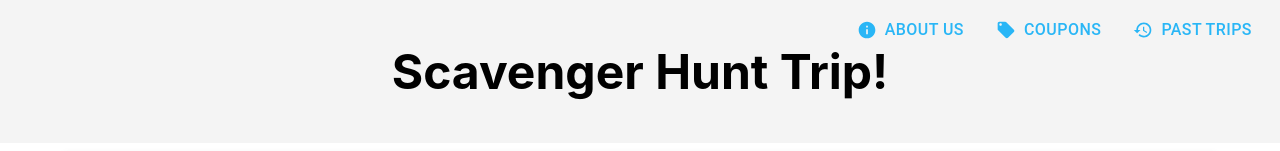
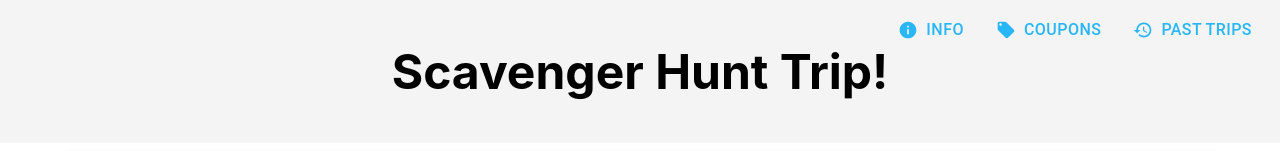
Before and after one commit to Mehul-Gandhi/metroadventures, a React (Create React App) app: page / in a window 1280 px wide. Shown: the top 151 px of the page. Built offline with nearby package versions, Linux system fonts and the light colour scheme.

Commit message:
Rename about us to info

```diff
--- a/src/components/LandingPage.js
+++ b/src/components/LandingPage.js
@@ -40,7 +40,7 @@ export default function LandingPage() {
                         onMouseEnter={(e) => e.target.style.color = '#1e88e5'}
                         onMouseLeave={(e) => e.target.style.color = '#29b6f6'}
                     >
-                        About Us
+                        Info
                     </Button>
                     <Button
                         startIcon={<CouponIcon />}
```
